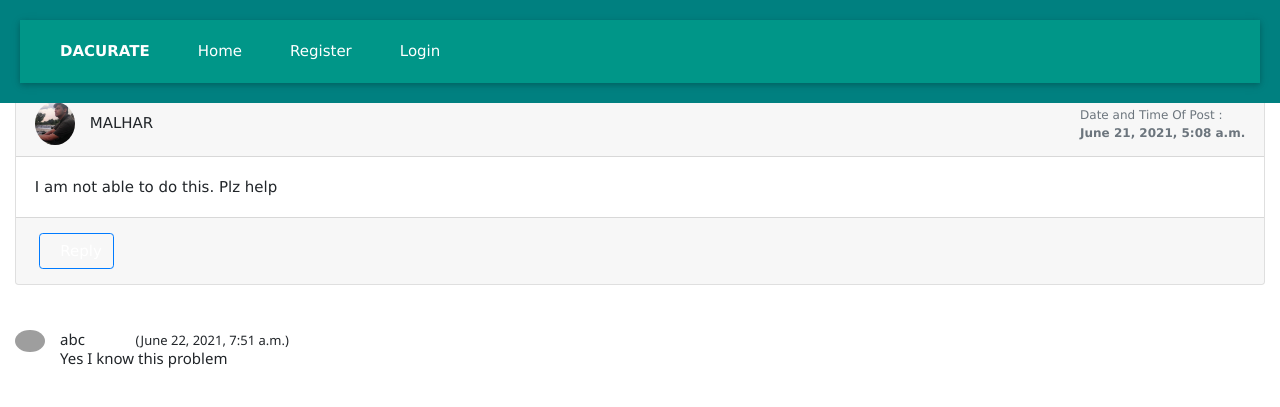
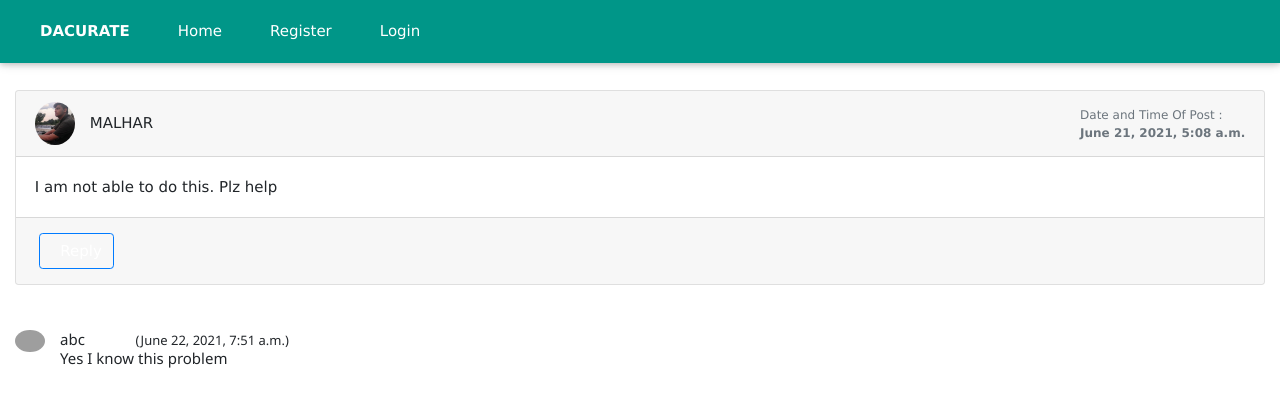
Before and after one commit to alaminmagaga/discussion-forum, a Django app: page /discussion/21/ in a window 1280 px wide. Shown: the top 407 px of the page. Run offline with Django 3.2, Linux system fonts and the light colour scheme; data comes from the database, SQL or seed files in the repository; some libraries are stand-ins or nearby versions; grey boxes are pictures that could not be loaded.

Commit message:
Update basic.html

```diff
--- a/templates/basic.html
+++ b/templates/basic.html
@@ -7,7 +7,7 @@
 
     <link rel="stylesheet" href="https://stackpath.bootstrapcdn.com/bootstrap/4.2.1/css/bootstrap.min.css" integrity="sha384-GJzZqFGwb1QTTN6wy59ffF1BuGJpLSa9DkKMp0DgiMDm4iYMj70gZWKYbI706tWS" crossorigin="anonymous">
 
-    <link rel="stylesheet" href="http://www.w3schools.com/lib/w3.css" >
+    <link rel="stylesheet" href="{% static 'w3.css' %}" >
 
     <script src="{% static 'tailwind.css' %}" %} ></script>
 
@@ -25,7 +25,7 @@
 
 
     <!-- Navbar -->
-<div class="w3-top" style="background-color:teal;color:white;padding:20px;">
+<div class="w3-top">
   <div class="w3-bar w3-teal w3-card w3-padding">
 
     <a href="{% url 'Forum' %}" class="w3-bar-item w3-button w3-padding-large" style="font-weight: bold;">DACURATE</a>
```
